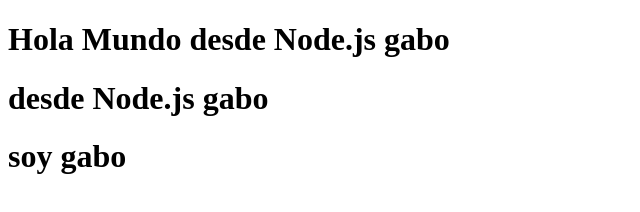
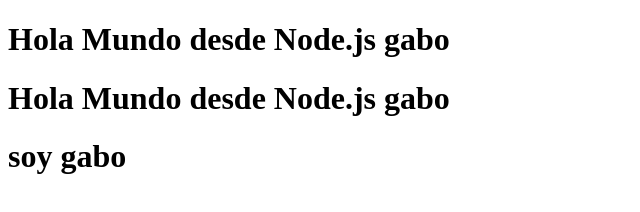
Before and after one commit to gabriel9818/aws-action, a website: page index.html in a window 1280 px wide. Shown: the whole page, without its empty margins (0-640 px from the left). Drawn offline with Linux system fonts and the light colour scheme.

Commit message:
feat: :ambulance: add a line

```diff
--- a/index.html
+++ b/index.html
@@ -7,7 +7,7 @@
 </head>
 <body>
     <h1>Hola Mundo desde Node.js gabo</h1>
-    <h1> desde Node.js gabo</h1>
+    <h1>Hola Mundo desde Node.js gabo</h1>
 
     <h1> soy gabo</h1>
 </body>
```
